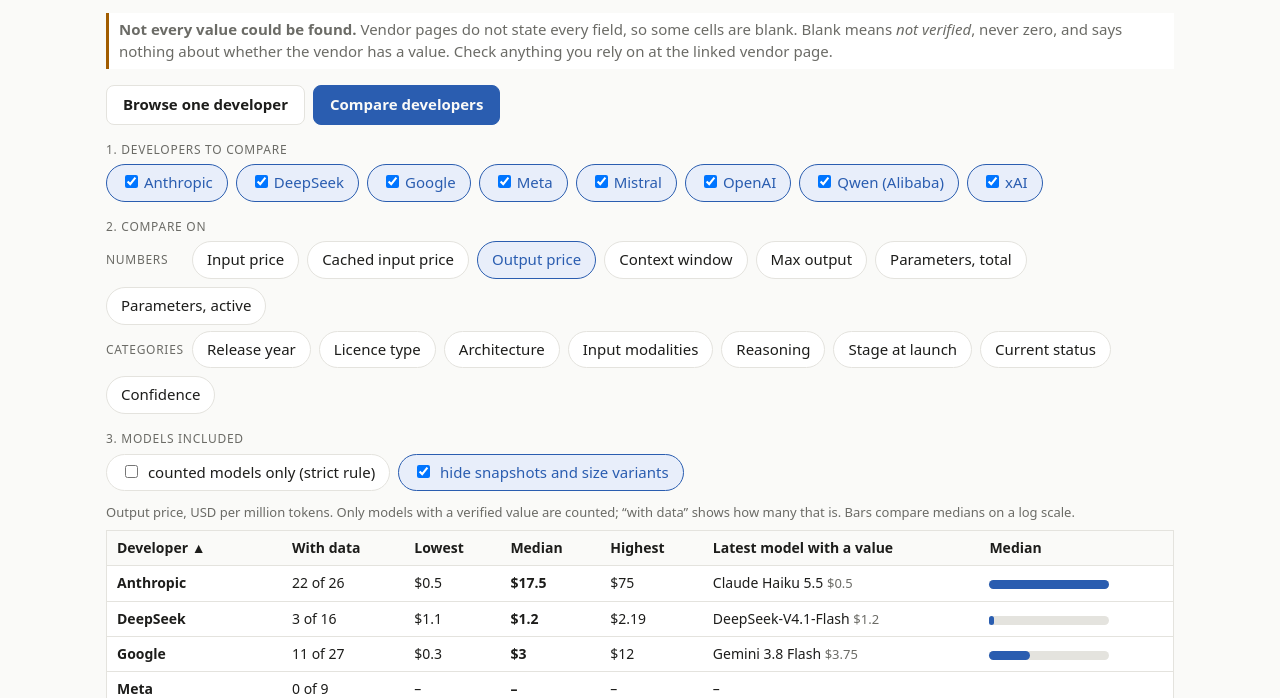
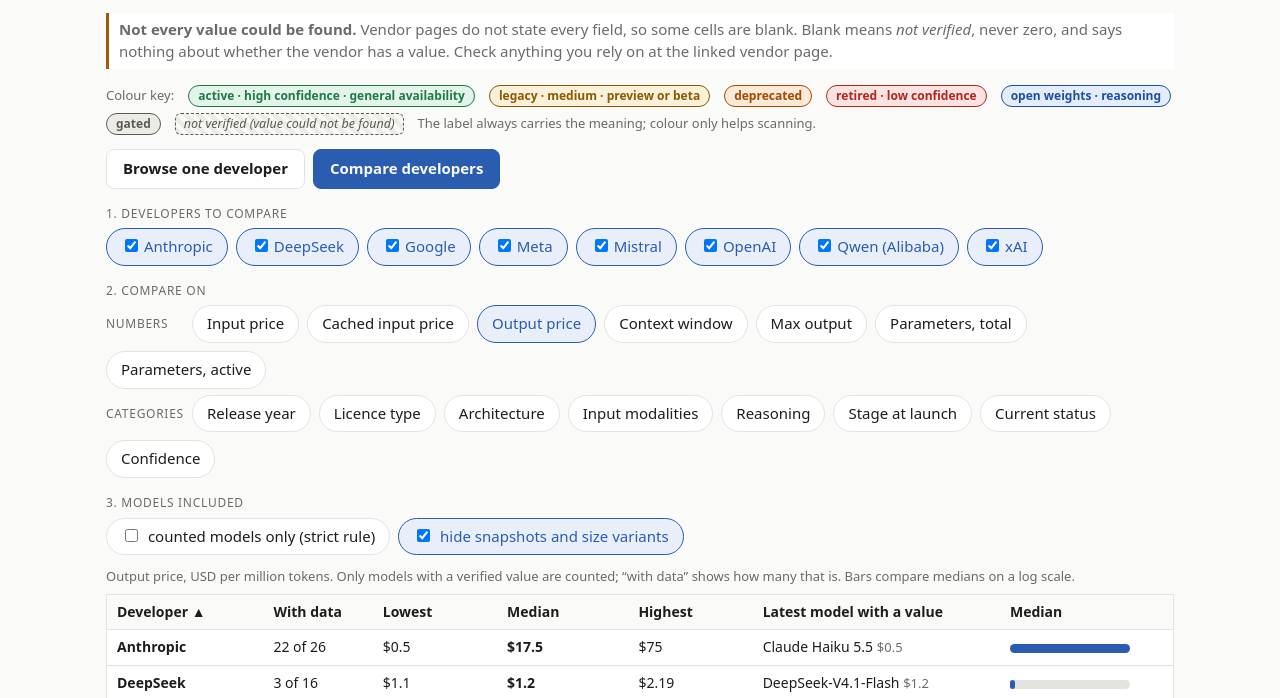
Before and after one commit to habbine/comparative-list-ai-model-releases, a plain HTML site: page docs/index.html in a window 1280 px wide. Both pictures are taken after a click on the button "Compare developers". Shown: the part 102-800 px from the top of the page. Drawn offline with Linux system fonts and the light colour scheme.

Commit message:
Explorer: colour-coded status, confidence and stage; grey hatched 'not verified' markers; colour key
Co-Authored-By: Claude Sonnet 5.5 <noreply@anthropic.com>
Claude-Session: https://claude.ai/code/session_01RegHFLeygYwMxoYfXMgXAZ

```diff
--- a/docs/index.html
+++ b/docs/index.html
@@ -31,10 +31,21 @@ a{color:var(--acc)}.n{color:var(--mut);font-size:13px;margin-top:20px}
 .leg{display:flex;flex-wrap:wrap;gap:12px;margin:8px 0;font-size:13px}.leg span{display:flex;align-items:center;gap:5px}.leg i{display:inline-block;width:12px;height:12px;border-radius:3px;line-height:12px;border:0}
 .sg0{background:#2a5db0}.sg1{background:#c2570c}.sg2{background:#2f8f5b}.sg3{background:#8a4fb0}.sg4{background:#a8841a}.sg5{background:#5f6b7a}
 @media(max-width:560px){.sn{width:90px}.bar{width:70px}}
+
+:root{--ok:#1e7a43;--okbg:#e3f4ea;--wn:#8a5a00;--wnbg:#fbf0d9;--or:#a34a00;--orbg:#fde9d8;--bad:#b3261e;--badbg:#fbe3e1;--inf:#1f4f9c;--infbg:#e3ecfa;--neu:#5b5b56;--neubg:#ecebe6}
+@media (prefers-color-scheme:dark){:root:not([data-theme=light]){--ok:#7ddc9f;--okbg:#16301f;--wn:#e6b95c;--wnbg:#35290e;--or:#f0a368;--orbg:#38200d;--bad:#f28b82;--badbg:#3a1a18;--inf:#9bbcff;--infbg:#1e2b47;--neu:#b3b3ac;--neubg:#2b2b30}}
+:root[data-theme=dark]{--ok:#7ddc9f;--okbg:#16301f;--wn:#e6b95c;--wnbg:#35290e;--or:#f0a368;--orbg:#38200d;--bad:#f28b82;--badbg:#3a1a18;--inf:#9bbcff;--infbg:#1e2b47;--neu:#b3b3ac;--neubg:#2b2b30}
+.bd{display:inline-block;font-size:12px;font-weight:600;border-radius:999px;padding:1px 9px;border:1px solid currentColor;line-height:1.5}
+.bd.ok{color:var(--ok);background:var(--okbg)}.bd.wn{color:var(--wn);background:var(--wnbg)}.bd.or{color:var(--or);background:var(--orbg)}.bd.bad{color:var(--bad);background:var(--badbg)}.bd.inf{color:var(--inf);background:var(--infbg)}.bd.neu{color:var(--neu);background:var(--neubg)}
+.tn-ok{background:#2f8f5b}.tn-wn{background:#d9a62b;color:#1d1d1b!important}.tn-or{background:#c2570c}.tn-bad{background:#c0392b}.tn-inf{background:#2a5db0}.tn-neu{background:#7d7d77}
+.key{font-size:13px;color:var(--mut);margin:0 0 14px;display:flex;flex-wrap:wrap;gap:6px 14px;align-items:center}
+.nv{display:inline-block;color:var(--neu);background:repeating-linear-gradient(45deg,var(--neubg),var(--neubg) 5px,transparent 5px,transparent 9px);border:1px dashed var(--neu);border-radius:6px;padding:0 8px;font-size:12.5px;font-style:italic;line-height:1.55;white-space:nowrap}
+tr.nvr td{background:var(--neubg)}tr.nvr td:first-child{color:var(--mut)}
 </style></head><body><div class="w">
 <h1>AI model explorer</h1>
 <p class="s" id="intro2" hidden>Pick one piece of information and see every developer side by side. Models without a verified value are left out of the figures, never counted as zero. Medians mix flagship and small models, so read them next to the model-by-model lists.</p>
 <p class="s" id="disc" style="border-left:3px solid var(--warn);padding:6px 10px;background:var(--card)"><b>Not every value could be found.</b> Vendor pages do not state every field, so some cells are blank. Blank means <i>not verified</i>, never zero, and says nothing about whether the vendor has a value. Check anything you rely on at the linked vendor page.</p>
+<div class="key"><span>Colour key:</span><span class="bd ok">active · high confidence · general availability</span><span class="bd wn">legacy · medium · preview or beta</span><span class="bd or">deprecated</span><span class="bd bad">retired · low confidence</span><span class="bd inf">open weights · reasoning</span><span class="bd neu">gated</span><span class="nv">not verified (value could not be found)</span><span>The label always carries the meaning; colour only helps scanning.</span></div>
 <div class="mt"><button data-mode="one" aria-pressed="true">Browse one developer</button><button data-mode="cmp" aria-pressed="false">Compare developers</button></div>
 <p class="s" id="intro1">Choose a developer, then tick the information you want to see. 224 general-purpose models, 14 Mar 2023 to 7 Oct 2026; 197 are counted under the strict rule. Blank means not verified at the vendor source, never zero.</p>
 <div id="one"><div class="lab">1. Developer</div><div class="row" id="devs"></div>
@@ -57,13 +68,15 @@ const devs=[...new Set(D.map(r=>r.dev))].sort((a,b)=>a.toLowerCase().localeCompa
 const $=id=>document.getElementById(id);
 function bd(){ $('devs').innerHTML=devs.map(d=>`<button class="c" aria-pressed="${d===dev}" data-d="${d}">${d}<small>${D.filter(r=>r.dev===d).length}</small></button>`).join('');
 $('fields').innerHTML=Object.keys(G).map(g=>`<label class="f ${sel.has(g)?'on':''}"><input type="checkbox" data-g="${g}" ${sel.has(g)?'checked':''}>${g}</label>`).join('');}
-function fmt(k,v){ if(v==null||v==='')return null; if(k=='src'||k=='card')return `<a href="${v}" target="_blank" rel="noopener">${v.replace(/^https?:\/\//,'').slice(0,60)}</a>`; if(['ctx','mx'].includes(k))return Number(v).toLocaleString('en-GB'); if(['pi','pc','po'].includes(k))return '$'+v; if(k=='mi')return v.split(',').map(x=>({t:'text',i:'image',a:'audio',v:'video'}[x]||x)).join(', '); if(k=='plat')return v.split(',').join(', '); return String(v).replace(/</g,'&lt;');}
+const TONE={stat:{active:'ok',legacy:'wn',deprecated:'or',retired:'bad'},conf:{high:'ok',medium:'wn',low:'bad'},st:{ga:'ok',open_weights_release:'inf',preview:'wn',beta:'wn',experimental:'wn',gated:'neu'},rm:{reasoning:'inf',hybrid:'inf'}};
+const badge=(k,v)=>TONE[k]&&TONE[k][v]?`<span class="bd ${TONE[k][v]}">${String(v).replace(/_/g,' ')}</span>`:null;
+function fmt(k,v){ if(v==null||v==='')return null; {const bg=badge(k,v);if(bg)return bg} if(k=='src'||k=='card')return `<a href="${v}" target="_blank" rel="noopener">${v.replace(/^https?:\/\//,'').slice(0,60)}</a>`; if(['ctx','mx'].includes(k))return Number(v).toLocaleString('en-GB'); if(['pi','pc','po'].includes(k))return '$'+v; if(k=='mi')return v.split(',').map(x=>({t:'text',i:'image',a:'audio',v:'video'}[x]||x)).join(', '); if(k=='plat')return v.split(',').join(', '); return String(v).replace(/</g,'&lt;');}
 function render(){ if(!dev){$('out').innerHTML='';$('ct').textContent='Select a developer above.';return}
  const q=$('q').value.toLowerCase(),h=$('hide').checked,vo=$('vo').checked;
  let rs=D.filter(r=>r.dev===dev&&(!q||r.name.toLowerCase().includes(q))&&(!h||!r.snap)&&(!vo||!r.unv&&r.conf!=='low')).sort((a,b)=>((a.cd||a.ci||a.fa||'9')).localeCompare(b.cd||b.ci||b.fa||'9'));
  $('ct').textContent=rs.length+' models';
- $('out').innerHTML=rs.map(r=>{let tags=(r.st!=='ga'&&r.st!=='open_weights_release'?`<span class="tag w">${r.st} at launch</span>`:'')+(r.counted?'':'<span class="tag w">not counted</span>')+(r.snap?'<span class="tag">variant</span>':'')+(r.unv?'<span class="tag w">unverified</span>':'');
- let rows='';for(const g of sel)for(const [k,l] of G[g]){const v=(k=='why'&&r.counted)?'counted':fmt(k,r[k]);rows+=`<dt>${l}</dt><dd>${v??'<span style="color:var(--mut)">not verified</span>'}</dd>`}
+ $('out').innerHTML=rs.map(r=>{let tags=(r.stat?badge('stat',r.stat):'')+(r.st!=='ga'&&r.st!=='open_weights_release'?`<span class="bd ${(TONE.st[r.st]||'neu')}">${r.st} at launch</span>`:'')+(r.counted?'':'<span class="bd neu">not counted</span>')+(r.snap?'<span class="tag">variant</span>':'')+(r.unv?'<span class="tag w">unverified</span>':'');
+ let rows='';for(const g of sel)for(const [k,l] of G[g]){const v=(k=='why'&&r.counted)?'counted':fmt(k,r[k]);rows+=`<dt>${l}</dt><dd>${v??'<span class="nv">not verified</span>'}</dd>`}
  return `<div class="m"><h3>${r.name.replace(/</g,'&lt;')} ${tags}</h3><dl>${rows||'<dt>Select information above</dt><dd></dd>'}</dl></div>`}).join('');}
 document.addEventListener('click',e=>{const b=e.target.closest('[data-d]');if(b){dev=b.dataset.d;bd();render()}});
 document.addEventListener('change',e=>{const g=e.target.dataset.g;if(g){e.target.checked?sel.add(g):sel.delete(g);bd();render()}else render()});
@@ -99,19 +112,20 @@ function renderCmp(){
   S.sort((a,b)=>{const x=key[csort](a),y=key[csort](b);if(x==null)return 1;if(y==null)return -1;return (x<y?-1:x>y?1:0)*cdir});
   const th=(k,t)=>`<th><button class="sb" data-cs="${k}">${t}${csort===k?(cdir>0?' ▲':' ▼'):''}</button></th>`;
   h+=`<div class="ct">${N.l}, ${N.u}. Only models with a verified value are counted; “with data” shows how many that is. Bars compare medians${N.log?' on a log scale':''}.</div>
-  <div class="tw"><table><thead><tr>${th('dev','Developer')}${th('k','With data')}${th('min','Lowest')}${th('med','Median')}${th('max','Highest')}<th>Latest model with a value</th><th>Median</th></tr></thead><tbody>${S.map(s=>`<tr><td>${esc(s.d)}</td><td>${s.k} of ${s.n}</td><td>${s.min==null?'–':N.f(s.min)}</td><td><b>${s.med==null?'–':N.f(s.med)}</b></td><td>${s.max==null?'–':N.f(s.max)}</td><td>${s.last?esc(s.last.name)+' <span class="mu">'+N.f(val(s.last))+'</span>':'–'}</td><td>${s.med==null?'':cbar(s.med,mlo,mhi,N.log)}</td></tr>`).join('')}</tbody></table></div>`;
+  <div class="tw"><table><thead><tr>${th('dev','Developer')}${th('k','With data')}${th('min','Lowest')}${th('med','Median')}${th('max','Highest')}<th>Latest model with a value</th><th>Median</th></tr></thead><tbody>${S.map(s=>`<tr class="${s.k?'':'nvr'}"><td>${esc(s.d)}</td><td>${s.k} of ${s.n}</td><td>${s.min==null?'<span class="nv">not verified</span>':N.f(s.min)}</td><td><b>${s.med==null?'<span class="nv">not verified</span>':N.f(s.med)}</b></td><td>${s.max==null?'<span class="nv">not verified</span>':N.f(s.max)}</td><td>${s.last?esc(s.last.name)+' <span class="mu">'+N.f(val(s.last))+'</span>':'<span class="nv">not verified</span>'}</td><td>${s.med==null?'':cbar(s.med,mlo,mhi,N.log)}</td></tr>`).join('')}</tbody></table></div>`;
   const ys=[...new Set(S.flatMap(s=>s.w.map(yr)))].sort();
-  h+=`<div class="lab">Median by year of release</div><div class="tw"><table><thead><tr><th>Developer</th>${ys.map(y=>`<th>${y}</th>`).join('')}</tr></thead><tbody>${S.map(s=>`<tr><td>${esc(s.d)}</td>${ys.map(y=>{const v=s.w.filter(r=>yr(r)===y).map(val);return `<td>${v.length?N.f(med(v))+' <span class="mu">('+v.length+')</span>':'<span class="mu">–</span>'}</td>`}).join('')}</tr>`).join('')}</tbody></table></div><div class="ct">Figures in brackets are the number of models with a value that year.</div>`;
-  h+=`<div class="lab">Model by model, side by side (oldest first)</div><div class="cols">${S.map(s=>`<div class="col"><h4>${esc(s.d)}<small>${s.k} of ${s.n}</small></h4>${s.w.length?s.w.map(r=>{const v=val(r);return `<div class="it${v===hi?' top':v===lo?' low':''}"><span>${esc(r.name)}</span><b>${N.f(v)}</b></div>`}).join(''):'<div class="mu">no verified values</div>'}</div>`).join('')}</div><div class="ct">Highest value overall is outlined in the accent colour, lowest is dashed.</div>`;
+  h+=`<div class="lab">Median by year of release</div><div class="tw"><table><thead><tr><th>Developer</th>${ys.map(y=>`<th>${y}</th>`).join('')}</tr></thead><tbody>${S.map(s=>`<tr><td>${esc(s.d)}</td>${ys.map(y=>{const v=s.w.filter(r=>yr(r)===y).map(val);return `<td>${v.length?N.f(med(v))+' <span class="mu">('+v.length+')</span>':'<span class="nv">not verified</span>'}</td>`}).join('')}</tr>`).join('')}</tbody></table></div><div class="ct">Figures in brackets are the number of models with a value that year.</div>`;
+  h+=`<div class="lab">Model by model, side by side (oldest first)</div><div class="cols">${S.map(s=>`<div class="col"><h4>${esc(s.d)}<small>${s.k} of ${s.n}</small></h4>${s.w.length?s.w.map(r=>{const v=val(r);return `<div class="it${v===hi?' top':v===lo?' low':''}"><span>${esc(r.name)}</span><b>${N.f(v)}</b></div>`}).join(''):'<div class="nv">no verified values</div>'}</div>`).join('')}</div><div class="ct">Highest value overall is outlined in the accent colour, lowest is dashed.</div>`;
  }else{const C=CAT[cf];
   const S=ds.map(d=>{const rs=rowsFor(d),m={};let k=0;rs.forEach(r=>{const c=C.f(r);if(c!=null){m[c]=(m[c]||0)+1;k++}});return {d,n:rs.length,k,m}});
   const cats=[...new Set(S.flatMap(s=>Object.keys(s.m)))].sort();
+  const tn=c=>TONE[cf]&&TONE[cf][c]?'tn-'+TONE[cf][c]:null,cl=(c,i)=>tn(c)||'sg'+(i%6);
   const key=csort==='dev'?s=>s.d.toLowerCase():csort==='k'?s=>s.k/(s.n||1):s=>(s.m[csort]||0)/(s.k||1);
   S.sort((a,b)=>{const x=key(a),y=key(b);return (x<y?-1:x>y?1:0)*cdir});
   const th=(k,t)=>`<th><button class="sb" data-cs="${k}">${t}${csort===k?(cdir>0?' ▲':' ▼'):''}</button></th>`;
   h+=`<div class="ct">${C.l}: number of models in each category, with the share of the developer’s models that have a verified value in brackets. Click a column to sort by share.</div>
-  <div class="tw"><table><thead><tr>${th('dev','Developer')}${th('k','With data')}${cats.map(c=>th(c,esc(c))).join('')}</tr></thead><tbody>${S.map(s=>`<tr><td>${esc(s.d)}</td><td>${s.k} of ${s.n}</td>${cats.map(c=>{const x=s.m[c]||0;return `<td>${x?`<b>${x}</b> <span class="mu">(${Math.round(100*x/s.k)}%)</span>`:'<span class="mu">0</span>'}</td>`}).join('')}</tr>`).join('')}</tbody></table></div>`;
-  h+=`<div class="lab">Share by developer</div>${S.map(s=>`<div class="sr"><span class="sn">${esc(s.d)}</span><span class="stack">${cats.map((c,i)=>s.m[c]?`<i class="sg${i%6}" style="width:${100*s.m[c]/s.k}%" title="${esc(c)}: ${s.m[c]}">${s.m[c]/s.k>.09?s.m[c]:''}</i>`:'').join('')}</span></div>`).join('')}<div class="leg">${cats.map((c,i)=>`<span><i class="sg${i%6}"></i>${esc(c)}</span>`).join('')}</div>`;
+  <div class="tw"><table><thead><tr>${th('dev','Developer')}${th('k','With data')}${cats.map(c=>th(c,TONE[cf]&&TONE[cf][c]?badge(cf,c):esc(c))).join('')}</tr></thead><tbody>${S.map(s=>`<tr><td>${esc(s.d)}</td><td>${s.k} of ${s.n}</td>${cats.map(c=>{const x=s.m[c]||0;return `<td>${x?`<b>${x}</b> <span class="mu">(${Math.round(100*x/s.k)}%)</span>`:'<span class="mu">0</span>'}</td>`}).join('')}</tr>`).join('')}</tbody></table></div>`;
+  h+=`<div class="lab">Share by developer</div>${S.map(s=>`<div class="sr"><span class="sn">${esc(s.d)}</span><span class="stack">${cats.map((c,i)=>s.m[c]?`<i class="${cl(c,i)}" style="width:${100*s.m[c]/s.k}%" title="${esc(c)}: ${s.m[c]}">${s.m[c]/s.k>.09?s.m[c]:''}</i>`:'').join('')}</span></div>`).join('')}<div class="leg">${cats.map((c,i)=>`<span><i class="${cl(c,i)}"></i>${esc(c)}</span>`).join('')}</div>`;
  }
  $('cmp').innerHTML=h;}
 function setMode(m){$('intro1').hidden=m!=='one';$('intro2').hidden=m!=='cmp';$('one').hidden=m!=='one';$('cmp').hidden=m!=='cmp';document.querySelectorAll('[data-mode]').forEach(b=>b.setAttribute('aria-pressed',b.dataset.mode===m));if(m==='cmp')renderCmp();try{history.replaceState(null,'','#'+m)}catch(e){}}
```
